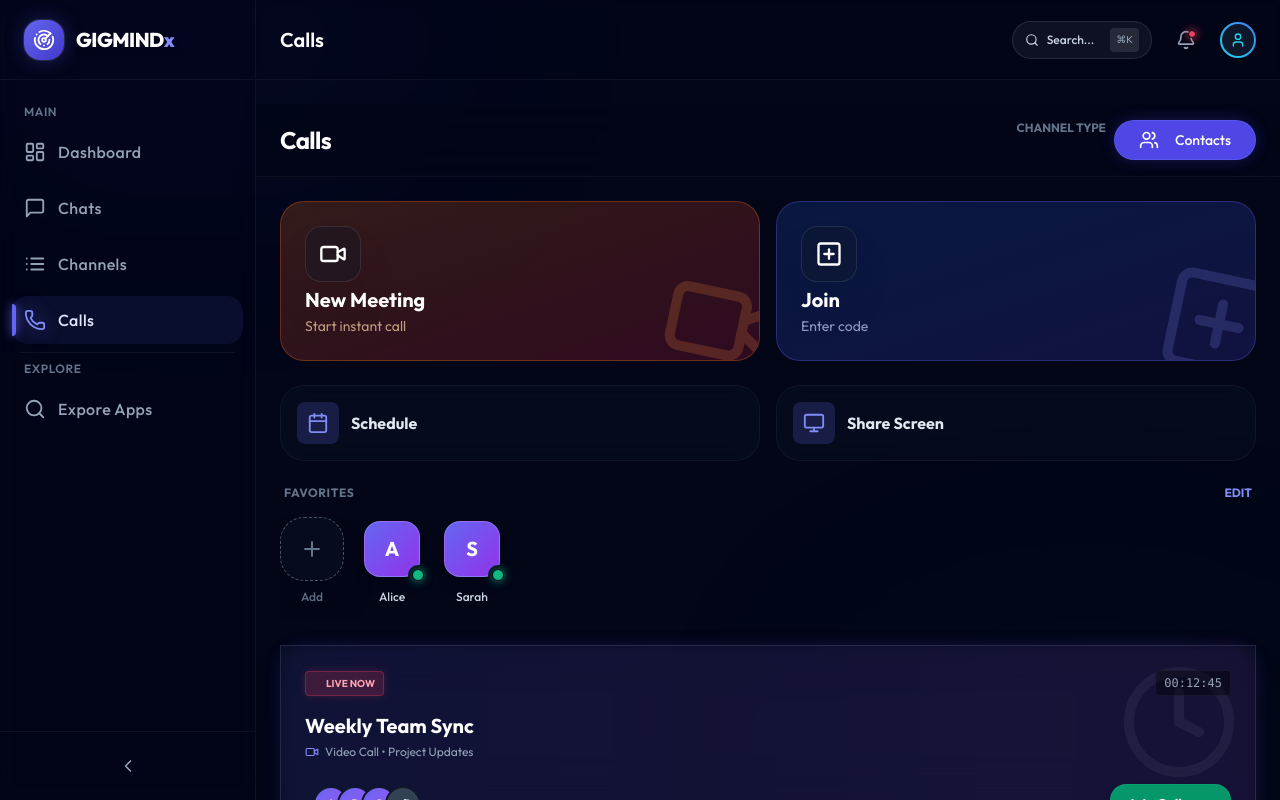
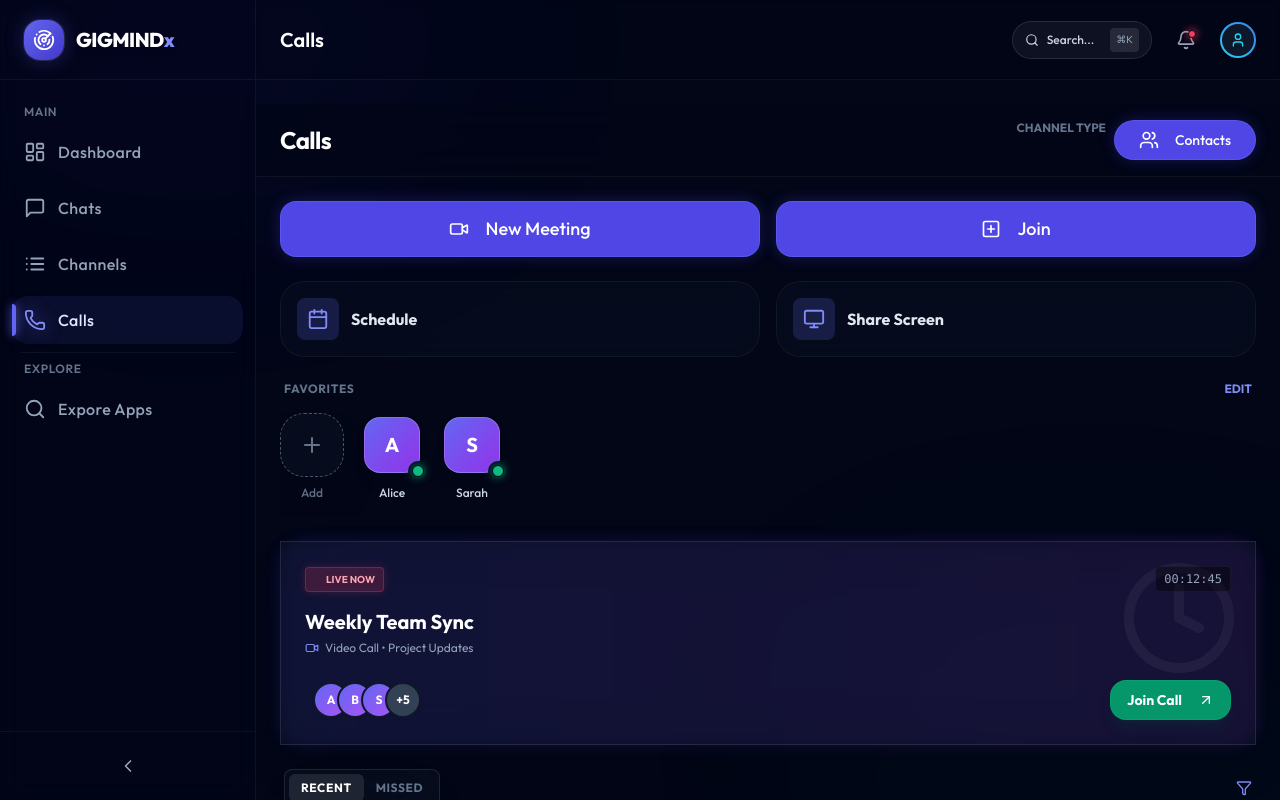
Before and after one commit to spiderokko-sys/Network-Visualization, a React (Vite) app: page / in a window 1280 px wide. Both pictures are taken after a click on the button "Calls". Built offline with nearby package versions, Linux system fonts and the light colour scheme.

Commit message:
UI polish: smaller call buttons, hide nav in chat, remove tooltips

```diff
--- a/src/App.tsx
+++ b/src/App.tsx
@@ -213,11 +213,7 @@ const SidebarItem = ({ icon: Icon, label, isActive, onClick, collapsed }: any) =
 		)}
 
 		{/* Tooltip for collapsed state */}
-		{collapsed && (
-			<div className="absolute left-full ml-4 px-2 py-1 bg-slate-800 text-slate-200 text-xs rounded opacity-0 group-hover:opacity-100 pointer-events-none transition-opacity whitespace-nowrap border border-white/10 z-50">
-				{label}
-			</div>
-		)}
+
 	</button>
 );
 
@@ -398,7 +394,7 @@ export default function App() {
 				</div>
 
 				{/* Mobile Navigation Bar */}
-				{!isFullScreenView && (
+				{!isFullScreenView && !(activeView === 'chats' && selectedChatId) && (
 					<div className="md:hidden fixed bottom-0 left-0 right-0 h-16 bg-slate-950/90 backdrop-blur-xl border-t border-white/10 z-50 flex items-center justify-around px-2 pb-safe">
 						<SidebarItem icon={Phone} label="Calls" isActive={activeView === 'calls'} onClick={() => setActiveView('calls')} collapsed={true} />
 						<SidebarItem icon={MessageSquare} label="Chats" isActive={activeView === 'chats'} onClick={() => setActiveView('chats')} collapsed={true} />
--- a/src/components/CallsModule.tsx
+++ b/src/components/CallsModule.tsx
@@ -100,28 +100,13 @@ export const CallsModule = ({ customers }: any) => {
 			</div>
 
 			{/* Main Actions */}
-			<div className="grid grid-cols-1 sm:grid-cols-2 gap-4">
-				<button className="relative overflow-hidden p-6 rounded-2xl bg-gradient-to-br from-orange-500/20 to-rose-600/20 border border-orange-500/30 flex flex-col justify-between min-h-[160px] group transition-all hover:scale-[1.02] hover:shadow-[0_0_20px_rgba(249,115,22,0.3)]">
-					<div className="absolute -right-6 -bottom-6 opacity-20 rotate-12 group-hover:rotate-0 transition-transform duration-500"><Video size={120} className="text-orange-400" /></div>
-					<div className="glass-panel w-14 h-14 rounded-xl flex items-center justify-center group-hover:scale-110 transition-transform duration-300">
-						<Video size={28} className="text-white" />
-					</div>
-					<div className="text-left z-10">
-						<div className="text-white font-bold text-xl leading-tight mb-1">New Meeting</div>
-						<div className="text-orange-200/70 text-sm">Start instant call</div>
-					</div>
-				</button>
-
-				<button className="relative overflow-hidden p-6 rounded-2xl bg-gradient-to-br from-blue-600/20 to-indigo-600/20 border border-indigo-500/30 flex flex-col justify-between min-h-[160px] group transition-all hover:scale-[1.02] hover:shadow-[0_0_20px_rgba(79,70,229,0.3)]">
-					<div className="absolute -right-6 -bottom-6 opacity-20 rotate-12 group-hover:rotate-0 transition-transform duration-500"><PlusSquare size={120} className="text-indigo-400" /></div>
-					<div className="glass-panel w-14 h-14 rounded-xl flex items-center justify-center group-hover:scale-110 transition-transform duration-300">
-						<PlusSquare size={28} className="text-white" />
-					</div>
-					<div className="text-left z-10">
-						<div className="text-white font-bold text-xl leading-tight mb-1">Join</div>
-						<div className="text-indigo-200/70 text-sm">Enter code</div>
-					</div>
-				</button>
+			<div className="flex gap-4">
+				<Button className="flex-1 h-14 glass-button-primary bg-indigo-600 hover:bg-indigo-500 text-lg">
+					<Video className="mr-2" size={20} /> New Meeting
+				</Button>
+				<Button className="flex-1 h-14 glass-button text-lg">
+					<PlusSquare className="mr-2" size={20} /> Join
+				</Button>
 			</div>
 
 			{/* Secondary Actions */}
```
Also changed, not shown: 5 other files (tests, documents, lock files or other folders).
